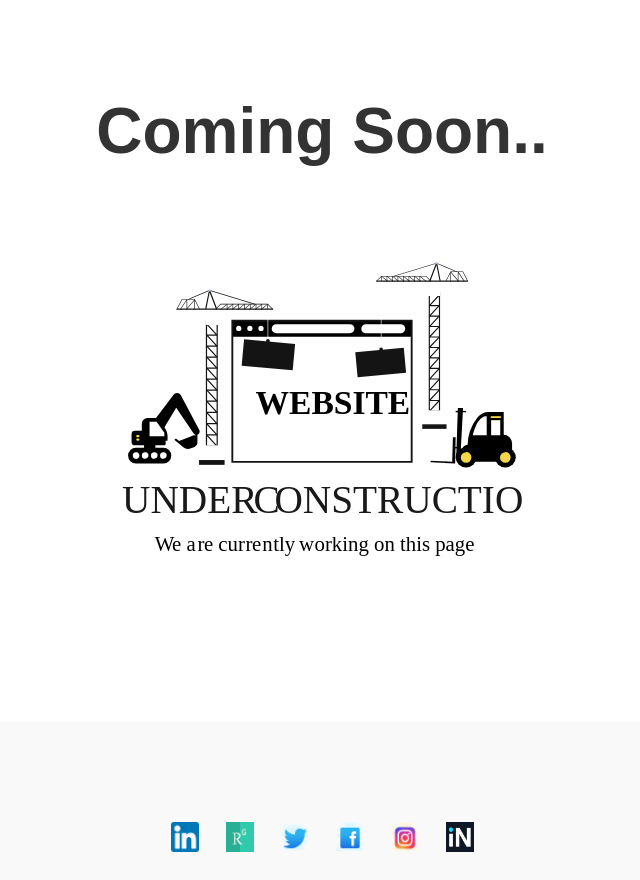
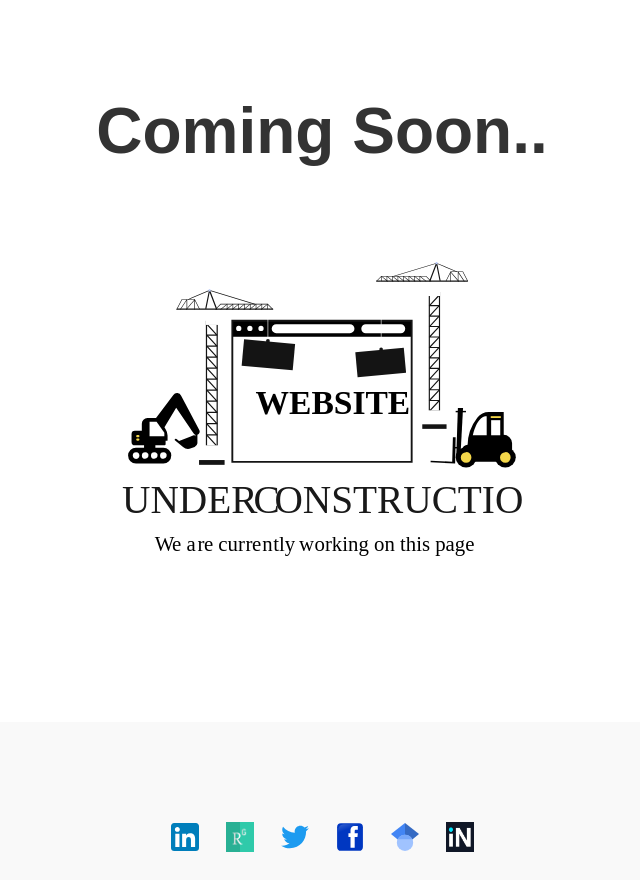
Before and after one commit to mohiuddinrazu/mohiuddinrazu.github.io, a plain HTML site: page index.html in a window 1280 px wide. Shown: the whole page, without its empty margins (318-958 px from the left). Drawn offline with Linux system fonts and the light colour scheme.

Commit message:
Update index.html

```diff
--- a/index.html
+++ b/index.html
@@ -35,12 +35,12 @@
   <!-- Footer Section -->
   <footer>
 
-    <ul class="social-media">
-		<li><a href="https://www.linkedin.com/in/mohiuddinrazu/" download target="_blank"><img src="linkedin-icon.png" alt="Linkedin"></a></li>
+  <ul class="social-media">
+		<li><a href="https://www.linkedin.com/in/mohiuddinrazu/" download target="_blank"><img src="linkedin-icon.svg" alt="Linkedin"></a></li>
 	<li><a href="https://www.researchgate.net/profile/Razu-Mohiuddin" download target="_blank"><img src="researchgate-icon.png" alt="ResearchGate"></a></li>
-	<li><a href="https://www.twitter.com/mohiuddin_razu" download target="_blank"><img src="twitter-icon.png" alt="Twitter"></a></li>
-      <li><a href="https://www.facebook.com/mohiuddinrazu" download target="_blank"><img src="facebook-icon.png" alt="Facebook"></a></li>
-      <li><a href="https://www.instagram.com/mohiuddinrazu" download target="_blank"><img src="instagram-icon.png" alt="Instagram"></a></li>
+	<li><a href="https://www.twitter.com/mohiuddin_razu" download target="_blank"><img src="twitter-icon.svg" alt="Twitter"></a></li>
+      <li><a href="https://www.facebook.com/mohiuddinrazu" download target="_blank"><img src="facebook-icon.svg" alt="Facebook"></a></li>
+      <li><a href="https://scholar.google.com/citations?user=JLcRozYAAAAJ&hl=en" download target="_blank"><img src="google_scholar-icon.svg" alt="Google Scholar"></a></li>
       <li><a href="https://inspirehep.net/authors/1840725" download target="_blank"><img src="inspire-icon.jpg" alt="INSPIREHEP"></a></li>
     </ul>
   </footer>
```
